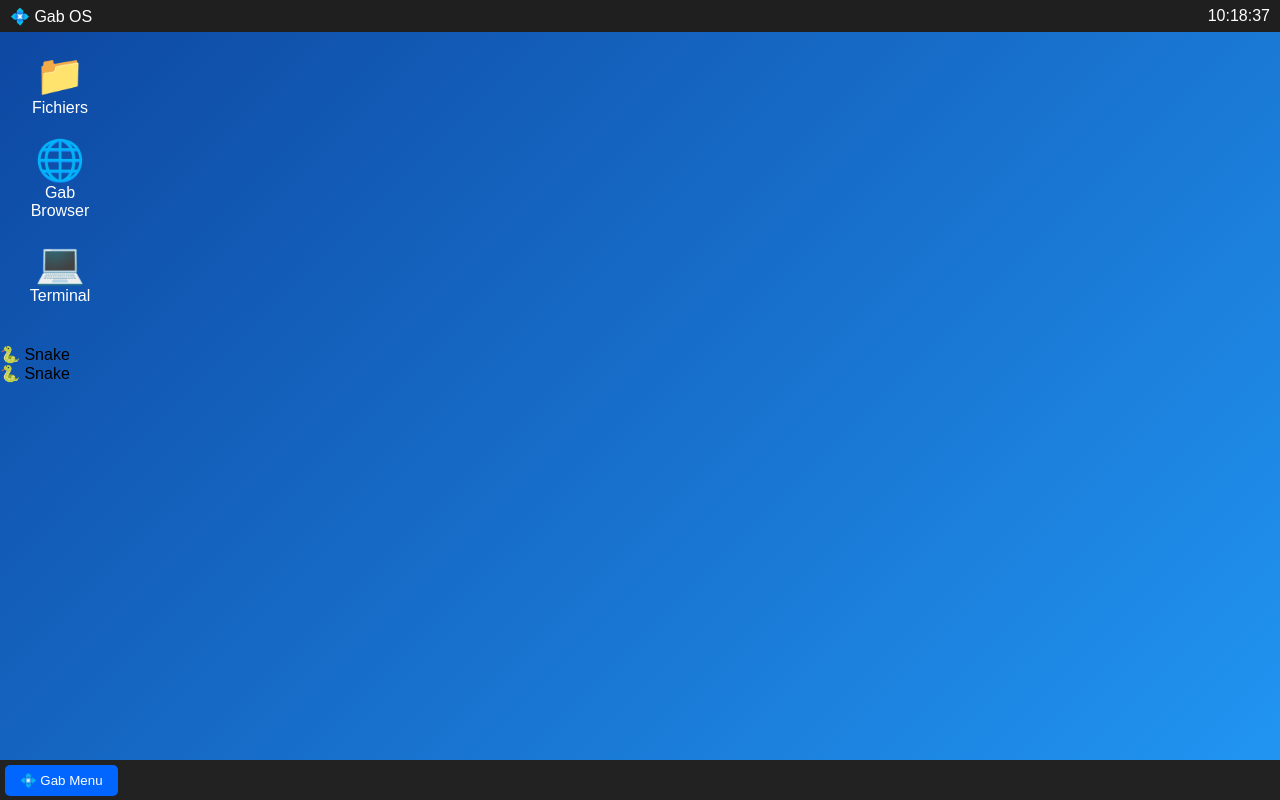
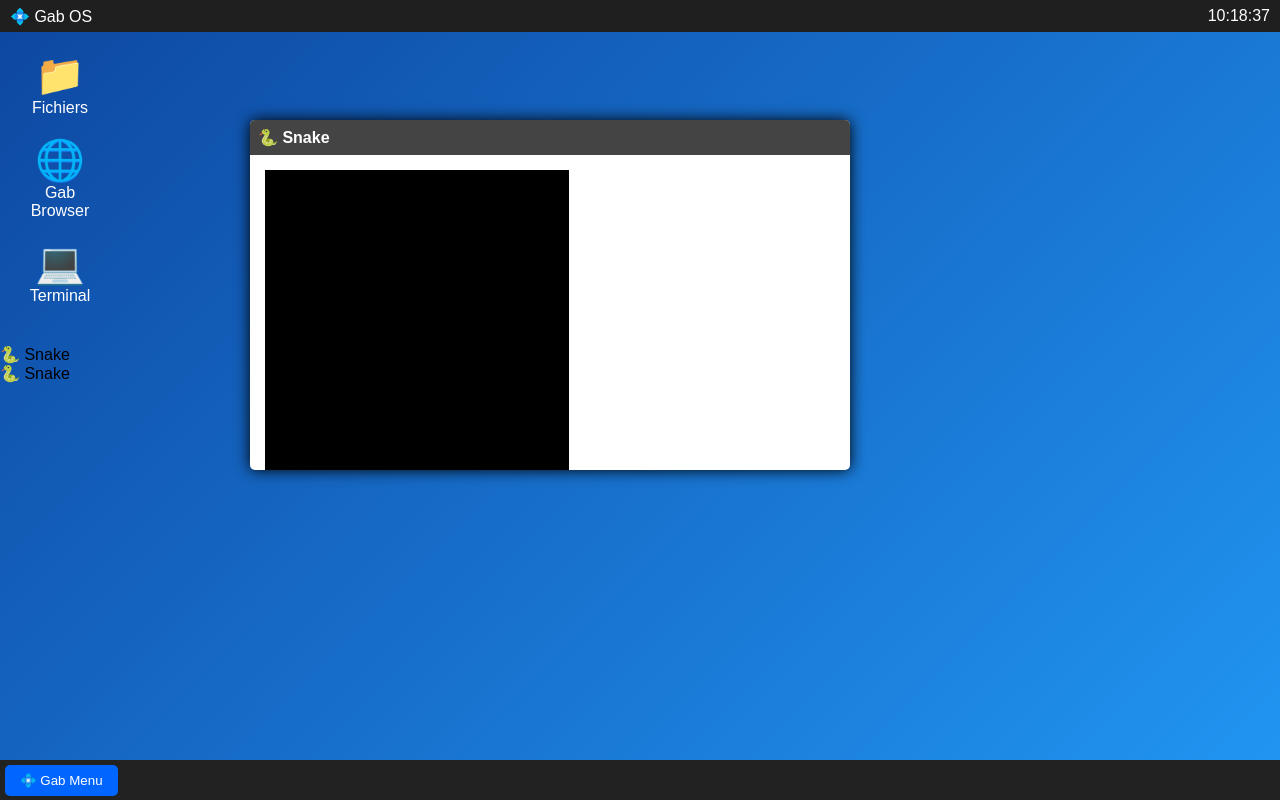
Before and after one commit to gabdut92bis-art/gabsite1.com, a plain HTML site: page index.html in a window 1280 px wide. Both pictures are taken after a click on the element "🐍 Snake". Drawn offline with Linux system fonts and the light colour scheme.

Commit message:
Update index.html

```diff
--- a/index.html
+++ b/index.html
@@ -197,6 +197,16 @@ gab@gabos:~$
 <span>🐍</span>
 Snake
 </div>
+<div class="window" id="snake" style="top:120px;left:250px;">
+<div class="titlebar">🐍 Snake</div>
+
+<div class="content">
+<canvas id="snakeGame" width="300" height="300"
+style="background:black;border:2px solid black;"></canvas>
+
+<p>Utilise les flèches du clavier ⬅️⬆️➡️⬇️</p>
+</div>
+</div>
 <div class="taskbar">
 <button class="start" onclick="toggleMenu()">
 💠 Gab Menu
```
